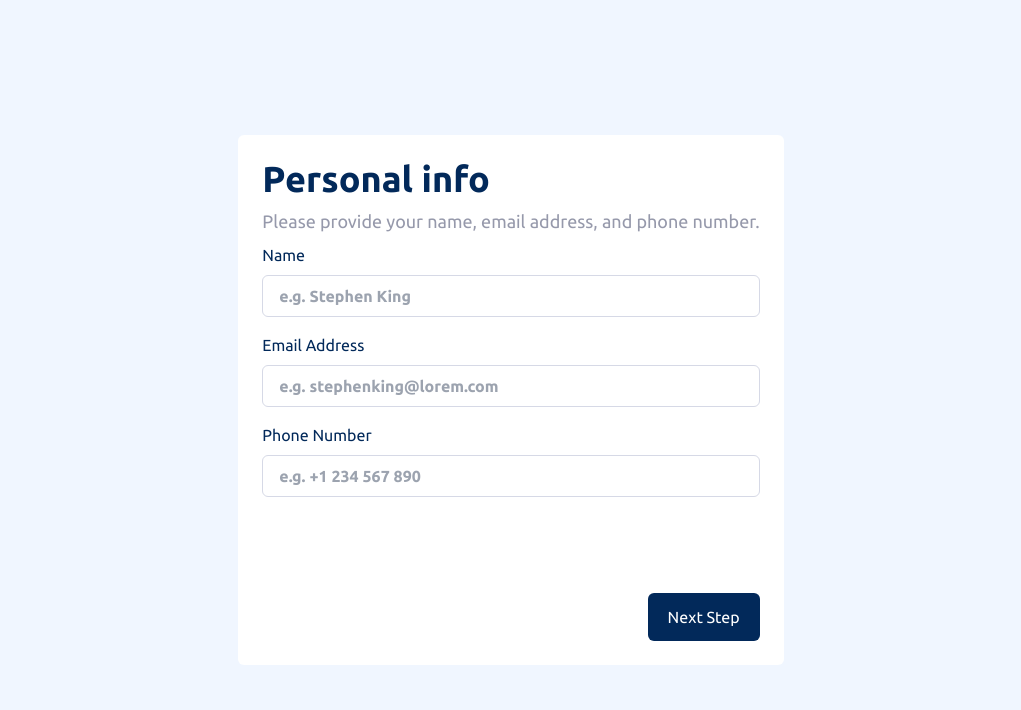
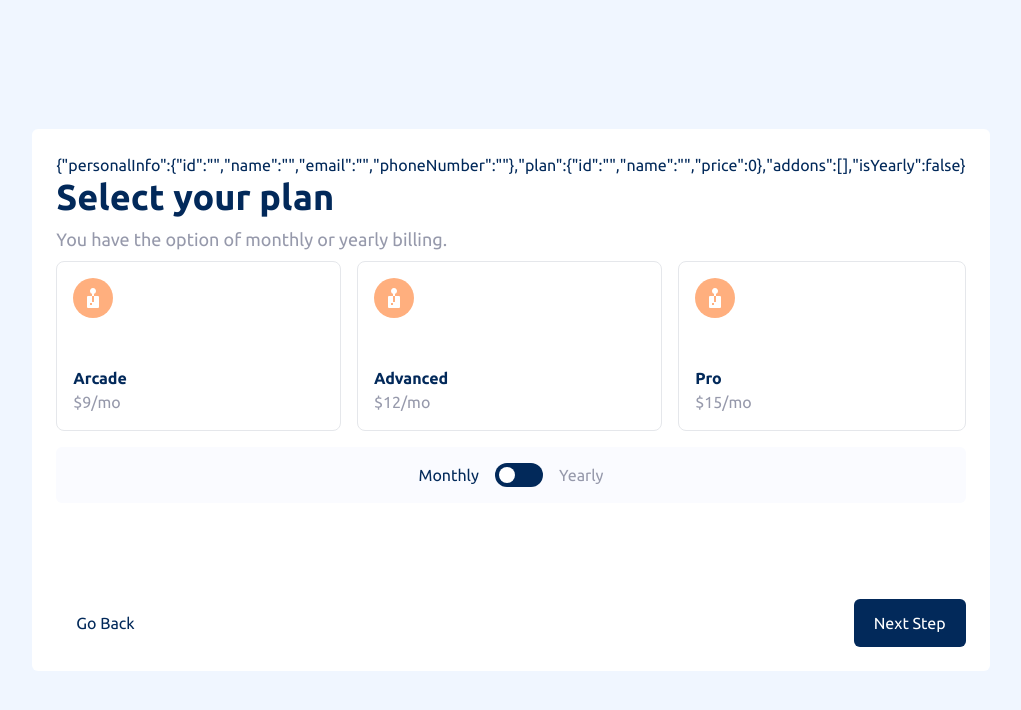
Before and after one commit to vitaovich/FM-multi-step-form, a Next.js app: page / in a window 1280 px wide. Shown: the top 710 px of the page, without its empty margins (129-1150 px from the left). Built offline with nearby package versions, Linux system fonts and the light colour scheme.

Commit message:
add submitting for step 2

```diff
--- a/components/stepTwoForm.tsx
+++ b/components/stepTwoForm.tsx
@@ -1,9 +1,9 @@
 // import iconArcade from "../public/images/icon-arcade.svg"
 import Plan from "@/models/Plan";
-import { useState } from "react"
+import { RefObject, useState } from "react"
 import StepTwoFormInput from "./stepTwoFormInput"
 
-const StepTwoForm: React.FC<{ addPlanHandler: (plan: Plan) => void,yearly: boolean, yearlyHandler: (yearly: boolean) => void }> = (props) => {
+const StepTwoForm: React.FC<{ selectedPlan: Plan, buttonRef: RefObject<HTMLButtonElement>, addPlanHandler: (plan: Plan) => void, yearly: boolean, yearlyHandler: (yearly: boolean) => void, formValidHandler: (isValid: boolean) => void }> = (props) => {
     const [isYearly, setYearly] = useState<boolean>(props.yearly);
     const [plans, setPlans] = useState<Plan[]>(
         [
@@ -12,19 +12,25 @@ const StepTwoForm: React.FC<{ addPlanHandler: (plan: Plan) => void,yearly: boole
             new Plan('Pro', 15),
         ]
     )
-
-    const formattedPlans = plans.map((plan) => (
+    const formattedPlans = plans.map((plan) =>
+    (
         { plan: plan, description: `$${isYearly ? plan.price * 10 : plan.price}/${isYearly ? 'yr' : 'mo'}` }
     )
     )
+    const [selectedPlan, setSelectedPlan] = useState<Plan>(props.selectedPlan)
 
     const onClickYearlyHandler = () => {
         setYearly((prev) => (!prev))
-        props.yearlyHandler(isYearly)
     }
 
     const onClickPlanHandler = (plan: Plan) => {
-        props.addPlanHandler(plan)
+        setSelectedPlan(plan)
+    }
+
+    const onSubmit = () => {
+        props.formValidHandler(true)
+        props.yearlyHandler(isYearly)
+        props.addPlanHandler(selectedPlan)
     }
 
     return (
@@ -33,7 +39,7 @@ const StepTwoForm: React.FC<{ addPlanHandler: (plan: Plan) => void,yearly: boole
             <div className="flex flex-col space-y-4 md:flex-row md:space-y-0 md:space-x-4">
                 {
                     formattedPlans.map((plan) => (
-                        <StepTwoFormInput key={plan.plan.name} plan={plan.plan} title={plan.plan.name} description={plan.description} isYearly={isYearly} onClickHandler={onClickPlanHandler} />
+                        <StepTwoFormInput key={plan.plan.name} plan={plan.plan} title={plan.plan.name} description={plan.description} isYearly={isYearly} selected={plan.plan.name === selectedPlan.name} onClickHandler={onClickPlanHandler} />
                     ))
                 }
             </div>
@@ -45,6 +51,7 @@ const StepTwoForm: React.FC<{ addPlanHandler: (plan: Plan) => void,yearly: boole
                 </button>
                 <p className={isYearly ? 'text-MarineBlue' : 'text-CoolGray'}>Yearly</p>
             </div>
+            <button ref={props.buttonRef} onClick={onSubmit} className="hidden">Next Step</button>
         </div>
     )
 }
--- a/components/stepTwoFormInput.tsx
+++ b/components/stepTwoFormInput.tsx
@@ -2,10 +2,10 @@ import iconArcade from "../public/images/icon-arcade.svg"
 import Image from "next/image"
 import Plan from "@/models/Plan";
 
-const StepTwoFormInput: React.FC<{plan: Plan, title: string, description: string, isYearly: boolean, onClickHandler: (plan: Plan) => void}> = (props) => {
+const StepTwoFormInput: React.FC<{plan: Plan, title: string, description: string, isYearly: boolean, selected: boolean, onClickHandler: (plan: Plan) => void}> = (props) => {
     return (
         <div className="flex flex-row md:flex-col grow group" onClick={() => props.onClickHandler(props.plan)}>
-            <div className="border rounded-lg p-4 group-hover:border-PurplishBlue group-hover:bg-PurplishBlue/5">
+            <div className={`border rounded-lg p-4 group-hover:border-PurplishBlue ${props.selected ? 'bg-PurplishBlue/5 border-PurplishBlue }' : ''}`}>
                 <Image
                     alt="arcade icon"
                     src={iconArcade}
--- a/pages/index.tsx
+++ b/pages/index.tsx
@@ -18,7 +18,7 @@ export default function Home() {
     { num: 3, title: 'Pick add-ons', description: 'Add-ons help enhance your gaming experience.' },
     { num: 4, title: 'Finishing up', description: 'Double-check everything looks OK before confirming.' },
   ])
-  const [curStep, setCurStep] = useState<number>(0)
+  const [curStep, setCurStep] = useState<number>(1)
   const [curFormValid, setFormValid] = useState<boolean>(false)
   const formSubmitButton = useRef<HTMLButtonElement>(null)
 
@@ -78,6 +78,9 @@ export default function Home() {
       <div className='flex items-center justify-center min-h-screen bg-Magnolia font-ubuntu'>
         <div className='bg-white rounded-md text-MarineBlue mx-4 p-6'>
           {/* <Sidebar></Sidebar> */}
+          {
+            JSON.stringify({personalInfo, plan, addons, isYearly })
+          }
           <StepContainer title={steps[curStep].title} description={steps[curStep].description}>
             {curStep == 0 &&
               <StepOneForm
@@ -91,9 +94,12 @@ export default function Home() {
             }
             {curStep == 1 &&
               <StepTwoForm
+                selectedPlan={plan}
                 addPlanHandler={addPlanHandler}
                 yearly={isYearly}
                 yearlyHandler={isYearlyHandler}
+                formValidHandler={curFormValidHandler}
+                buttonRef={formSubmitButton}
               />
             }
             {curStep == 2 &&
```
